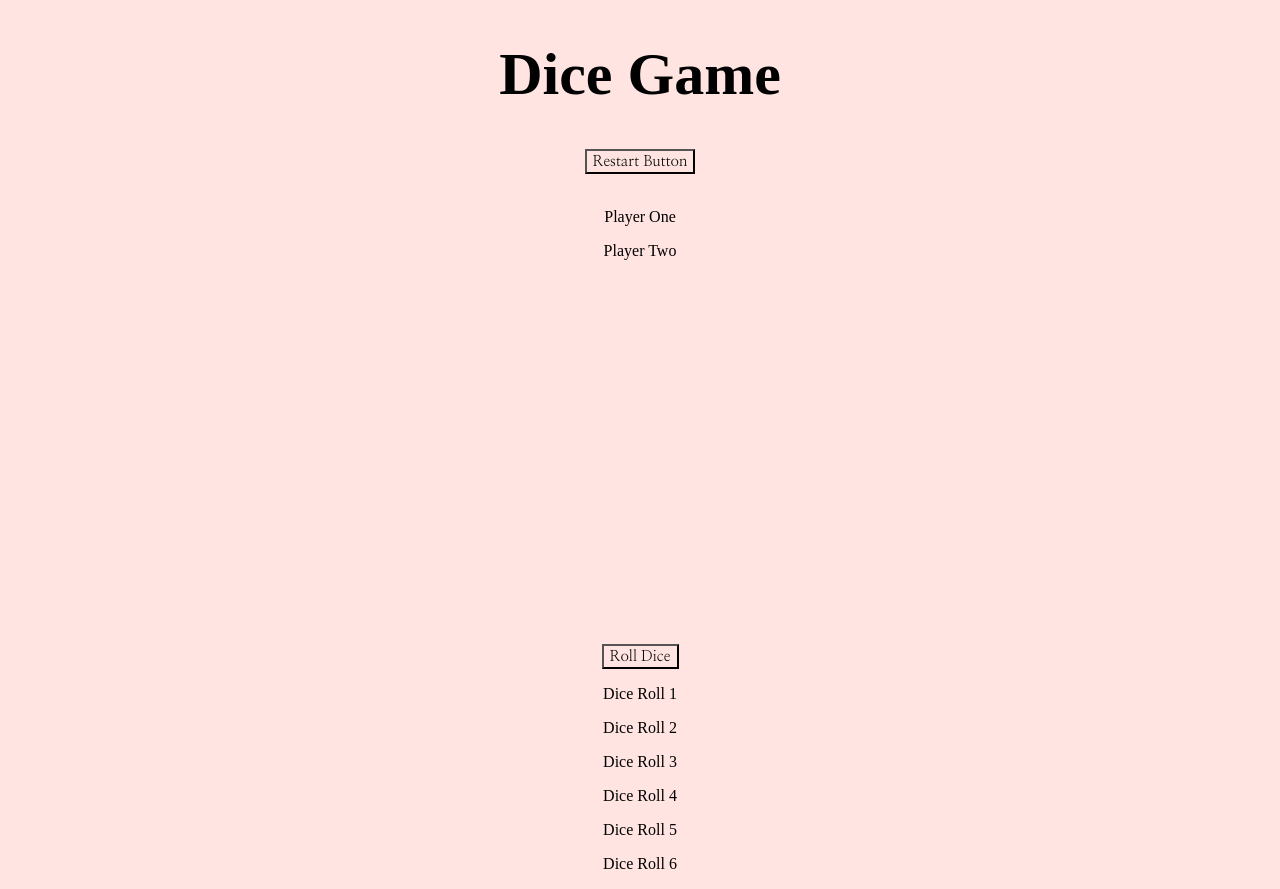
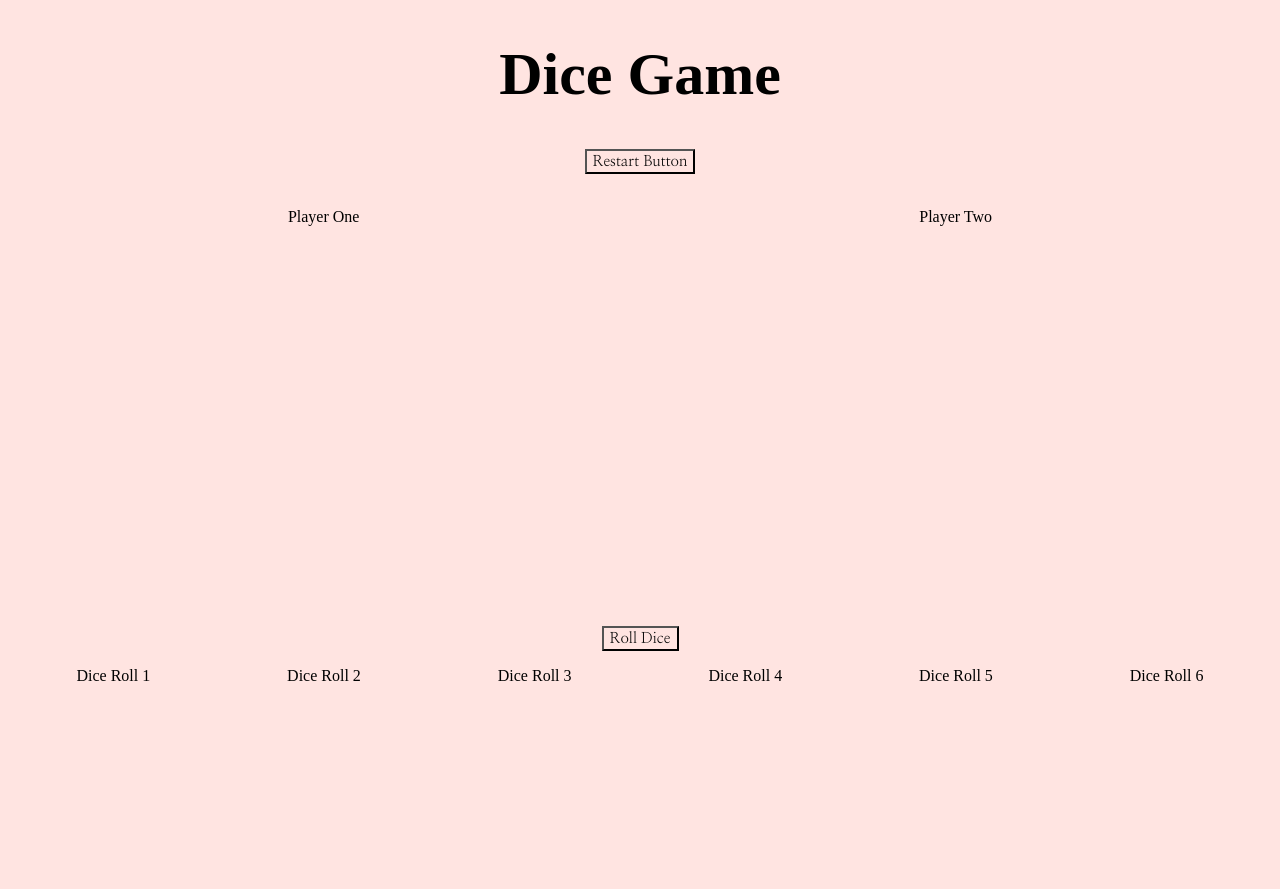
Before and after one commit to sjweeks/diceGame, a plain HTML site: page index.html in a window 1280 px wide. After the commit the page ends 800 px from the top, so only its background shows below. Drawn offline with Linux system fonts and the light colour scheme; a web font is replaced by a local one.

Commit message:
new commit

```diff
--- a/css/style.css
+++ b/css/style.css
@@ -25,3 +25,19 @@ h1 {
     font-family: 'Nanum Myeongjo', serif;
     font-size: 15px;
 }
+
+#players {
+    display: flex;
+    flex-direction: row;
+    flex-wrap: wrap;
+    align-self: centre;
+    justify-content: space-around;
+}
+
+ #statistics {
+    display: flex;
+    flex-direction: row;
+    flex-wrap: wrap;
+    justify-content: space-around;
+    align-self: flex-end;
+}
```
